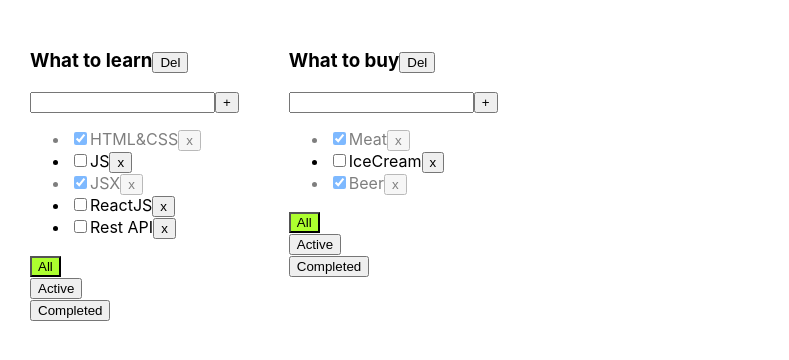
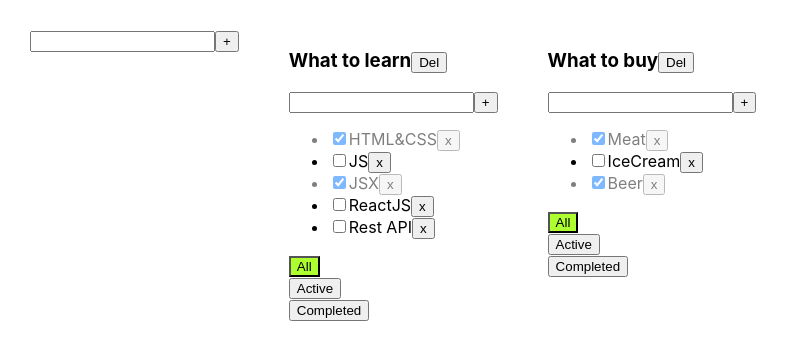
Before and after one commit to fanur56/ToDo_list, a React (Create React App) app: page / in a window 1280 px wide. Shown: the top 360 px of the page, without its empty margins (0-789 px from the left). Built offline with nearby package versions, Linux system fonts and the light colour scheme.

Commit message:
Created EditableSpan.tsx component

```diff
--- a/src/App.tsx
+++ b/src/App.tsx
@@ -2,6 +2,7 @@ import React, {useState} from 'react';
 import './App.css';
 import {TasksType, Todolist} from "./Todolist";
 import {v1} from "uuid";
+import {AddItemForm} from "./Components/AddItemForm";
 
 export type filterValueType = 'All' | 'Active' | 'Completed';
 
@@ -62,9 +63,34 @@ function App() {
         setTasks(copyTasks)
     }
 
+    const changeTaskTitle = (taskId: string, newTitle: string, todoListID: string) => {
+        const copyTasks = {...tasks}
+        copyTasks[todoListID] = tasks[todoListID].map(el => el.id === taskId ? {...el, title: newTitle} : el)
+        setTasks(copyTasks)
+    }
+
+    const changeTodoListTitle = (id: string, newTitle: string) =>{
+        const todolist = todoLists.find(tl => tl.id === id)
+        if (todolist) {
+            todolist.title = newTitle
+            setTodoLists([...todoLists])
+        }
+    }
+
     const removeTodoList = (todoListID: string) => {
         setTodoLists(todoLists.filter(tl => tl.id !== todoListID))
         delete tasks[todoListID]
+    }
+
+    const addTodoList = (title:string) => {
+        const newTodoListID = v1()
+        const newTodolist: TodoListType = {
+            id:newTodoListID,
+            title: title,
+            filter: 'All'
+        }
+        setTodoLists([newTodolist, ...todoLists])
+        setTasks({...tasks, [newTodoListID]:[]})
     }
 
     const todoListsComponent = todoLists.map(tl => {
@@ -87,11 +113,14 @@ function App() {
                 addTask={addTask}
                 removeTodoList={removeTodoList}
                 changeTodoListFilter={changeTodoListFilter}
+                changeTaskTitle={changeTaskTitle}
+                changeTodoListTitle={changeTodoListTitle}
             />
         )
     })
     return (
         <div className="App">
+            <AddItemForm addItem={addTodoList} />
             {todoListsComponent}
         </div>
     );
--- /dev/null
+++ b/src/EditableSpan.tsx
@@ -0,0 +1,31 @@
+import React, {ChangeEvent, useState} from 'react';
+
+type EditableSpanPropsType = {
+    title: string
+    onChange: (newValue:string) => void
+}
+
+export const EditableSpan = (props: EditableSpanPropsType) => {
+    const [editMode, setEditMode] = useState(false)
+    const [title, setTitle] = useState('')
+
+    const editModeOnHandler = () => {
+        setEditMode(true)
+        setTitle(props.title)
+    }
+    const editModeOffHandler = () => {
+        setEditMode(false)
+        props.onChange(title)
+    }
+    const onChangeTitleHandler = (e: ChangeEvent<HTMLInputElement>)=> setTitle(e.currentTarget.value)
+
+
+    return (
+        editMode
+            ? <input onBlur={editModeOffHandler}
+                     value={title}
+                     onChange={onChangeTitleHandler}
+                     autoFocus />
+            : <span onDoubleClick={editModeOnHandler}>{props.title}</span>
+    )
+};
--- a/src/Todolist.tsx
+++ b/src/Todolist.tsx
@@ -1,7 +1,8 @@
 import React, {ChangeEvent} from "react";
 import {filterValueType} from "./App";
 import {Button} from "./Components/Button";
-import {AddItemForm} from "./AddItemForm"
+import {AddItemForm} from "./Components/AddItemForm"
+import {EditableSpan} from "./EditableSpan";
 
 type TodolistPropsType = {
     id: string
@@ -13,6 +14,8 @@ type TodolistPropsType = {
     changeCheckbox: (elId: string, value: boolean, todoListID: string) => void
     removeTodoList: (todoListID: string) => void
     changeTodoListFilter: (filterValue: filterValueType, todoListID: string) => void
+    changeTaskTitle: (id: string, newValue: string, todoListID: string) => void
+    changeTodoListTitle: (id: string, newValue: string) => void
 }
 
 export type TasksType = {
@@ -24,7 +27,7 @@ export type TasksType = {
 
 export const Todolist = (props: TodolistPropsType) => {
 
-    const addTask = (title:string) => {
+    const addTask = (title: string) => {
         props.addTask(title, props.id)
     }
 
@@ -40,20 +43,28 @@ export const Todolist = (props: TodolistPropsType) => {
         props.changeCheckbox(elID, eventValue, props.id)
     }
 
+    const changeTodoListTitle = (newTitle: string) => {
+        props.changeTodoListTitle (props.id, newTitle)
+    }
+
     return (
         <div>
-            <h3>{props.title}
+            <h3><EditableSpan title={props.title} onChange={changeTodoListTitle} />
                 <button onClick={() => props.removeTodoList(props.id)}>Del</button>
             </h3>
             <AddItemForm addItem={addTask}/>
             <ul>
                 {
                     props.tasks.map((el) => {
+                        const onchangeTitleHandler = (newValue:string) => {
+                            props.changeTaskTitle (el.id, newValue, props.id)
+                        }
                         return (
                             <li key={el.id} className={el.isDone ? "isDone" : ""}>
                                 <input type="checkbox" checked={el.isDone}
                                        onChange={(event: ChangeEvent<HTMLInputElement>) => ChangeCheckboxHandler(el.id, event.currentTarget.checked)}/>
-                                <span>{el.title}</span>
+                                <EditableSpan title={el.title}
+                                              onChange={onchangeTitleHandler}/>
                                 <button onClick={() => removeTaskHandler(el.id)}>x</button>
                             </li>
 
```
Also changed, not shown: src/Components/AddItemForm.tsx (renamed from src/AddItemForm.tsx).
